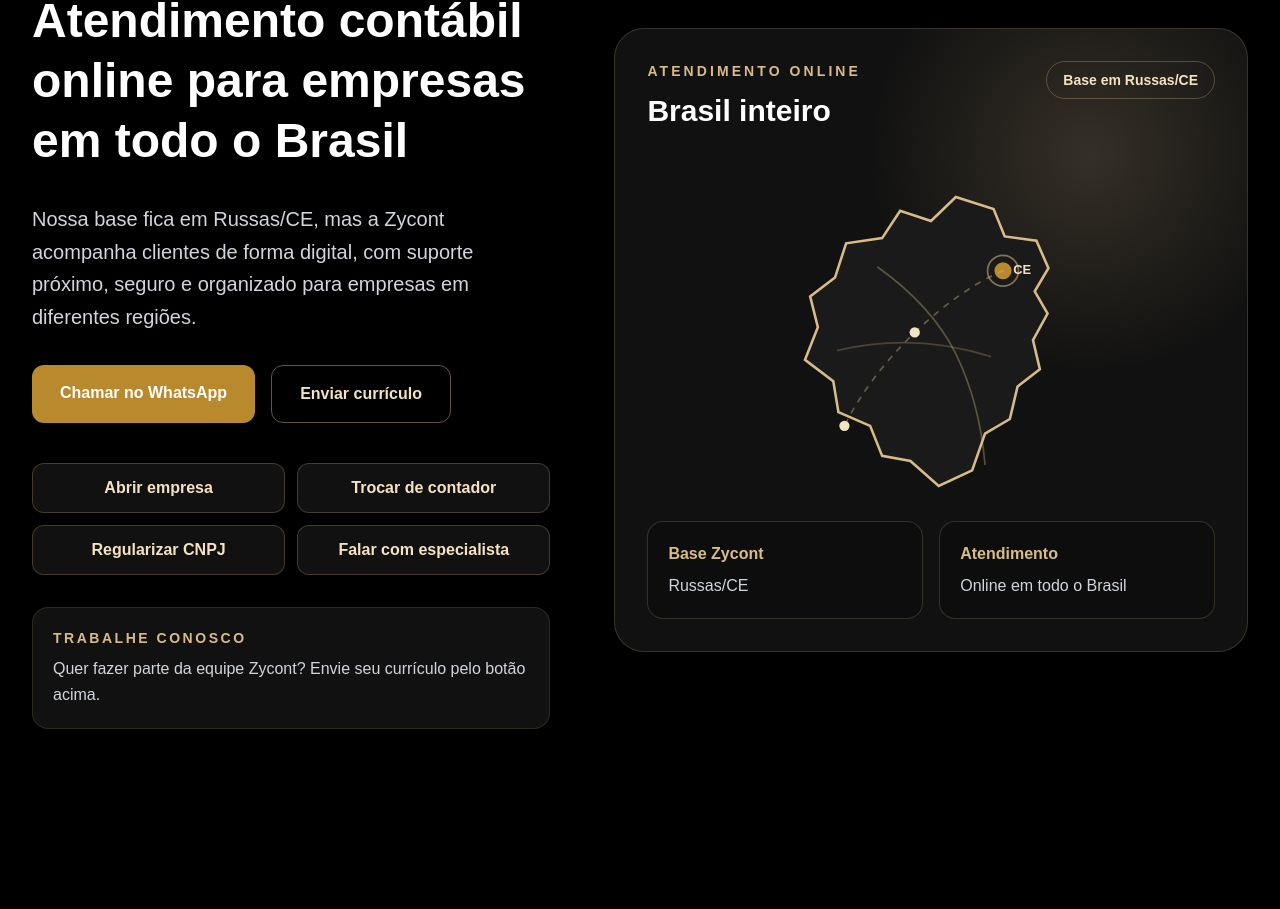
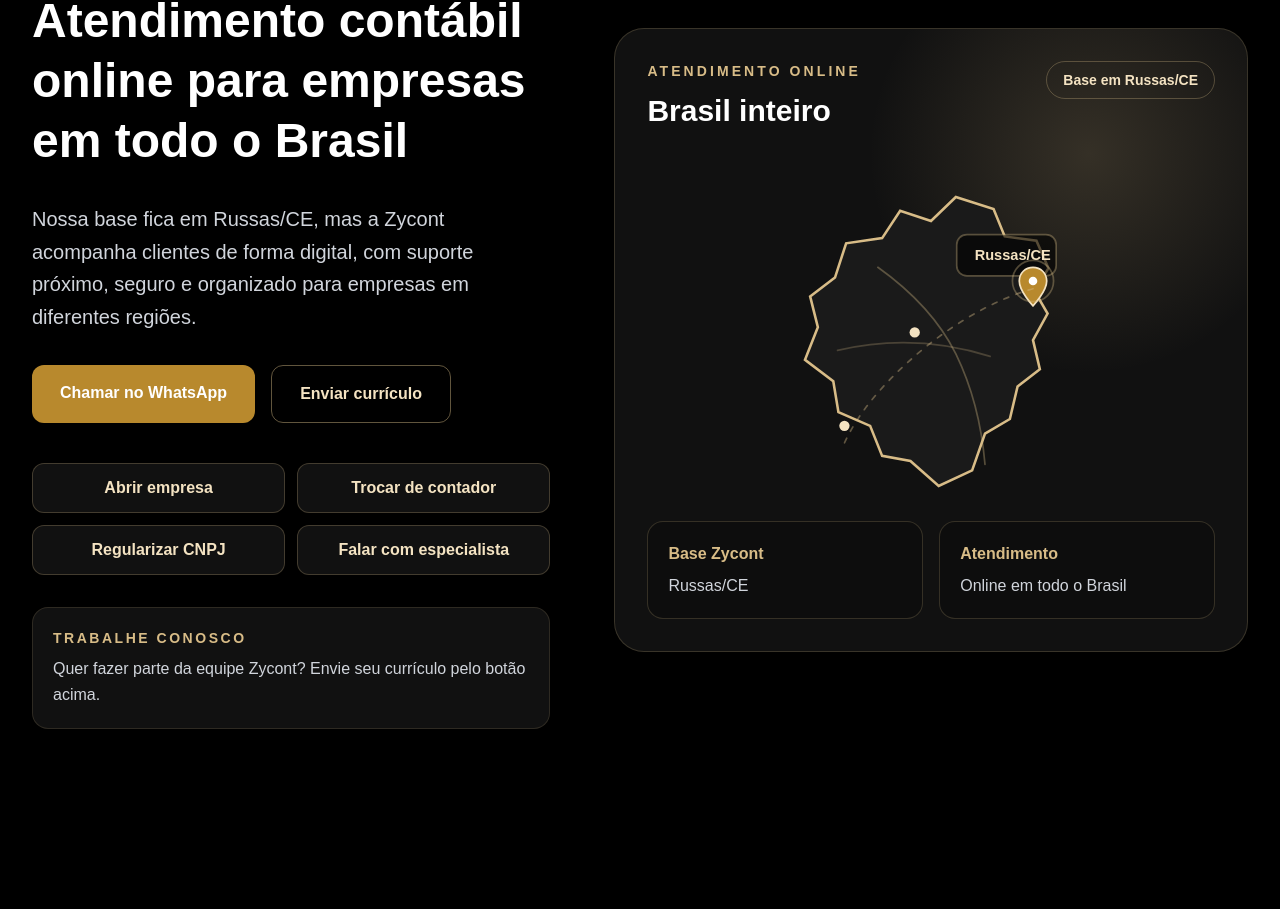
Before and after one commit to contatozycont-code/zycont-site, a Next.js app: page / in a window 1280 px wide. Shown: the part 7418-8327 px from the top of the page. Built offline with nearby package versions, Linux system fonts and the light colour scheme.

Commit message:
Ajusta marcador do mapa do Brasil

```diff
--- a/src/app/page.tsx
+++ b/src/app/page.tsx
@@ -147,10 +147,29 @@
             strokeWidth="2"
             strokeLinecap="round"
           />
-          <circle cx="294" cy="128" r="10" className="fill-[#b8892d]" />
-          <circle cx="294" cy="128" r="18" className="stroke-[#d8bc87]/55" strokeWidth="2" />
           <path
-            d="M294 128c-33 14-67 38-103 72-36 35-63 71-82 109"
+            d="M252 86h92c7 0 12 5 12 12v24c0 7-5 12-12 12h-92c-7 0-12-5-12-12V98c0-7 5-12 12-12Z"
+            className="fill-black/60 stroke-[#d8bc87]/35"
+            strokeWidth="2"
+          />
+          <text x="261" y="116" className="fill-[#f4e3c2] text-[17px] font-bold">
+            Russas/CE
+          </text>
+          <path
+            d="M316 135 329 149"
+            className="stroke-[#d8bc87]"
+            strokeWidth="2"
+            strokeLinecap="round"
+          />
+          <path
+            d="M329 124c-9 0-16 7-16 16 0 12 16 29 16 29s16-17 16-29c0-9-7-16-16-16Z"
+            className="fill-[#b8892d] stroke-[#f4e3c2]"
+            strokeWidth="2"
+          />
+          <circle cx="329" cy="140" r="5" className="fill-white" />
+          <circle cx="329" cy="140" r="24" className="stroke-[#d8bc87]/35" strokeWidth="2" />
+          <path
+            d="M329 149c-42 12-86 36-129 71-43 36-74 72-91 109"
             className="stroke-[#d8bc87]/40"
             strokeWidth="2"
             strokeDasharray="6 9"
@@ -158,9 +177,6 @@
           />
           <circle cx="109" cy="309" r="6" className="fill-[#f4e3c2]" />
           <circle cx="191" cy="200" r="6" className="fill-[#f4e3c2]" />
-          <text x="306" y="132" className="fill-[#f4e3c2] text-[15px] font-bold">
-            CE
-          </text>
         </svg>
 
         <div className="grid sm:grid-cols-2 gap-4">
```
